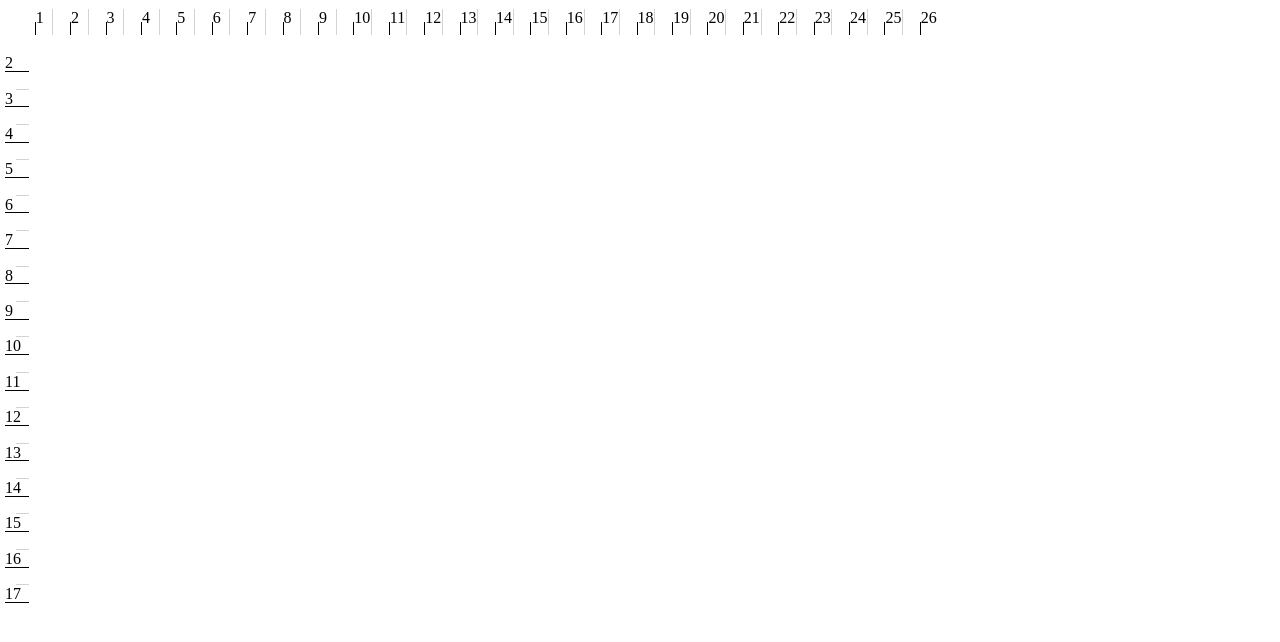
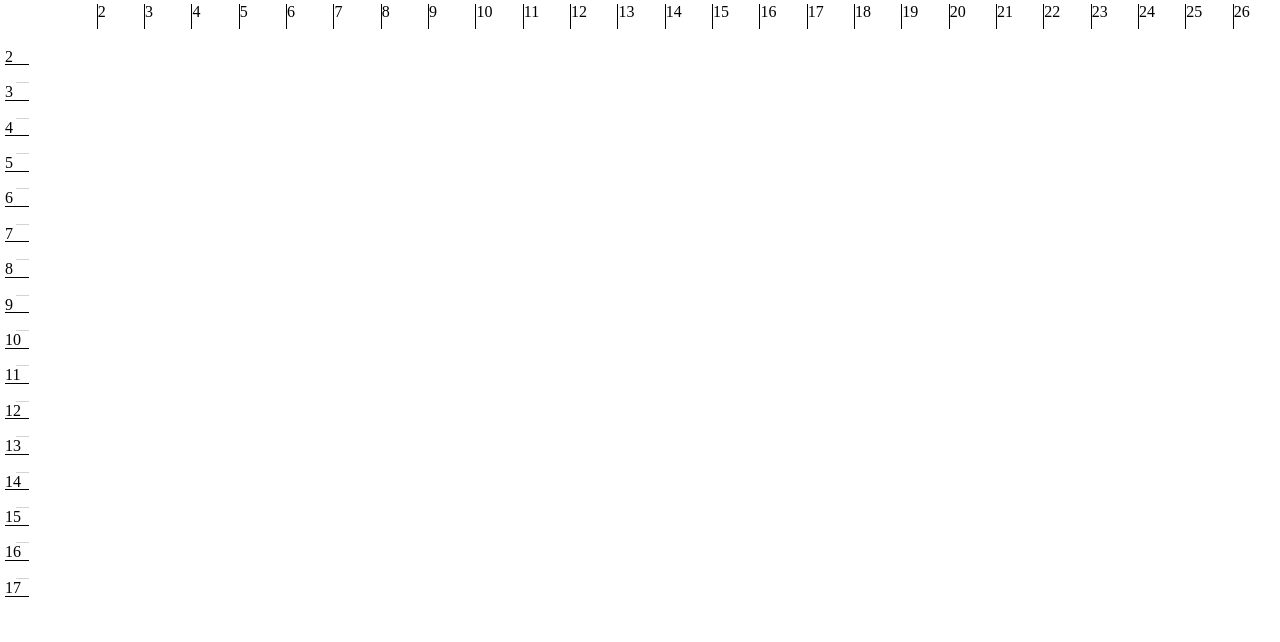
Before and after one commit to vitaly-zdanevich/epigraf, a plain HTML site: page index.html in a window 1280 px wide. Shown: the top 642 px of the page. Drawn offline with Linux system fonts and the light colour scheme.

Commit message:
horisontal ruler fixed size

```diff
--- a/index.html
+++ b/index.html
@@ -7,57 +7,31 @@
     </head>
     <body>
         <div id="ruler-horizontal">
-            <span></span>
-            <span>1</span>
-            <span></span>
+            <span style="width:26mm"></span>
             <span>2</span>
-            <span></span>
             <span>3</span>
-            <span></span>
             <span>4</span>
-            <span></span>
             <span>5</span>
-            <span></span>
             <span>6</span>
-            <span></span>
             <span>7</span>
-            <span></span>
             <span>8</span>
-            <span></span>
             <span>9</span>
-            <span></span>
             <span>10</span>
-            <span></span>
             <span>11</span>
-            <span></span>
             <span>12</span>
-            <span></span>
             <span>13</span>
-            <span></span>
             <span>14</span>
-            <span></span>
             <span>15</span>
-            <span></span>
             <span>16</span>
-            <span></span>
             <span>17</span>
-            <span></span>
             <span>18</span>
-            <span></span>
             <span>19</span>
-            <span></span>
             <span>20</span>
-            <span></span>
             <span>21</span>
-            <span></span>
             <span>22</span>
-            <span></span>
             <span>23</span>
-            <span></span>
             <span>24</span>
-            <span></span>
             <span>25</span>
-            <span></span>
             <span style="border:none">26</span>
         </div>
         <div id="ruler-vertical">
--- a/style.css
+++ b/style.css
@@ -15,19 +15,15 @@ body {
 
 #ruler-horizontal {
     display: flex;
-    margin-left: 18px;
+    margin-left: 15px;
 }
 #ruler-horizontal span {
-    width: 4.42mm;/* 5 mm in reality - because of border */
+    width: 14.73mm;/* 5 mm in reality - because of border */
     border-right: 1px black solid;
-    margin-top: 22px;
+    margin-top: 4px;
+    line-height: 1;
+    height: 25px;
 }
-#ruler-horizontal span:nth-child(even) {
-    border-right: 1px lightgray solid;
-    height: 7mm;
-    margin-top: 9px;
-}
-
 #ruler-vertical {
     display: flex;
     flex-direction: column;
@@ -48,7 +44,7 @@ textarea {
     font-size: 4cm;
     font-family: Epigraf;
     border: none;
-	position: absolute;
-	top: 1cm;
-	left: 1cm;
+    position: absolute;
+    top: 1cm;
+    left: 1cm;
 }
```
Also changed, not shown: fonts/epigrafe-2-2/svg/for-fontforge/1.svg.
